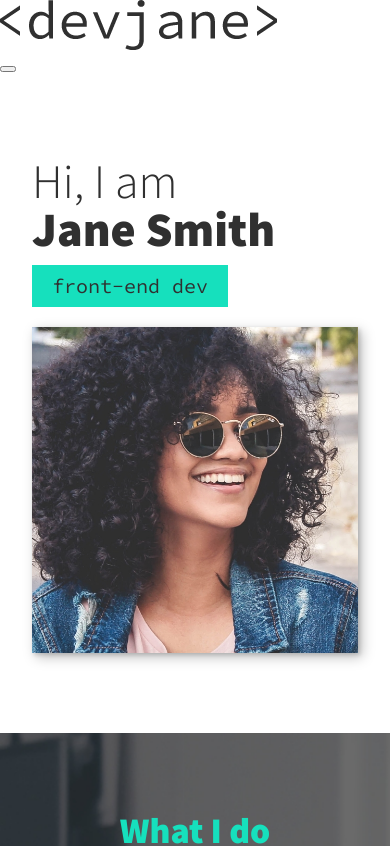
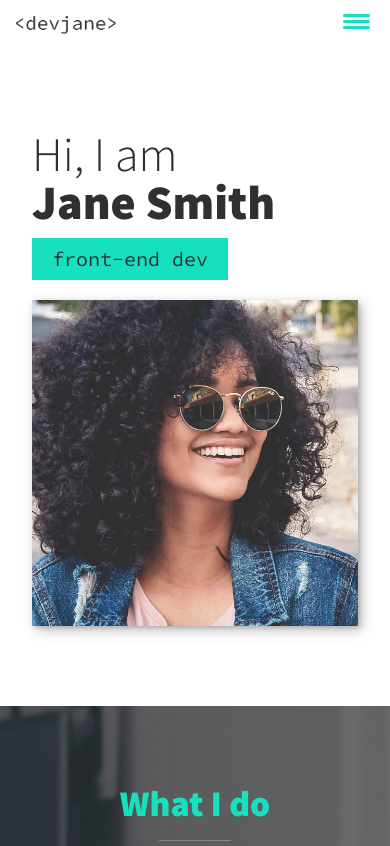
Before and after one commit to gio797/portfolio-2, a React (Vite) app: page / in a window 390 px wide. Shown: the top 846 px of the page. Built offline with nearby package versions, Linux system fonts and the light colour scheme.

Commit message:
add menu hamburger

```diff
--- a/src/components/Footer.jsx
+++ b/src/components/Footer.jsx
@@ -6,25 +6,25 @@ function Footer() {
       <a href="mailto:g.muchaidze@yahoo.com" className="footer__link">
         g.muchaidze@yahoo.com
       </a>
-      <ul class="social-list">
-        <li class="social-list__item">
-          <a class="social-list__link" href="https://codepen.io">
-            <i class="fab fa-codepen"></i>
+      <ul className="social-list">
+        <li className="social-list__item">
+          <a className="social-list__link" href="https://codepen.io">
+            <i className="fab fa-codepen"></i>
           </a>
         </li>
-        <li class="social-list__item">
-          <a class="social-list__link" href="http://dribbble.com">
-            <i class="fab fa-dribbble"></i>
+        <li className="social-list__item">
+          <a className="social-list__link" href="http://dribbble.com">
+            <i className="fab fa-dribbble"></i>
           </a>
         </li>
-        <li class="social-list__item">
-          <a class="social-list__link" href="https://twitter.com">
-            <i class="fab fa-twitter"></i>
+        <li className="social-list__item">
+          <a className="social-list__link" href="https://twitter.com">
+            <i className="fab fa-twitter"></i>
           </a>
         </li>
-        <li class="social-list__item">
-          <a class="social-list__link" href="https://github.com">
-            <i class="fab fa-github"></i>
+        <li className="social-list__item">
+          <a className="social-list__link" href="https://github.com">
+            <i className="fab fa-github"></i>
           </a>
         </li>
       </ul>
--- a/src/components/Header.jsx
+++ b/src/components/Header.jsx
@@ -1,34 +1,55 @@
-import React from "react";
+import React, { useState } from "react";
 import logo from "../images/devjane.png";
 
 function Header() {
+  const [showMenu, setShowMenu] = useState(false);
   return (
     <header>
       <div className="logo">
         <img src={logo} alt="" />
       </div>
-      <button className="nav-toggle" aria-label="toggle navigation">
-        <span className="hamburger"></span>
+      <button
+        className={showMenu ? "nav-toggle active" : "nav-toggle"}
+        aria-label="toggle navigation"
+        onClick={() => setShowMenu((prev) => !prev)}
+      >
+        <span className={showMenu ? "hamburger active" : "hamburger"}></span>
       </button>
-      <nav className="nav">
+      <nav className={showMenu ? "nav active" : "nav"}>
         <ul className="nav__list">
           <li className="nav__item">
-            <a href="#home" className="nav__link">
+            <a
+              href="#home"
+              className="nav__link"
+              onClick={() => setShowMenu(false)}
+            >
               Home
             </a>
           </li>
           <li className="nav__item">
-            <a href="#services" className="nav__link">
+            <a
+              href="#services"
+              className="nav__link"
+              onClick={() => setShowMenu(false)}
+            >
               My Services
             </a>
           </li>
           <li className="nav__item">
-            <a href="#about" className="nav__link">
+            <a
+              href="#about"
+              className="nav__link"
+              onClick={() => setShowMenu(false)}
+            >
               About me
             </a>
           </li>
           <li className="nav__item">
-            <a href="#work" className="nav__link">
+            <a
+              href="#work"
+              className="nav__link"
+              onClick={() => setShowMenu(false)}
+            >
               My Work
             </a>
           </li>
--- a/src/index.css
+++ b/src/index.css
@@ -36,6 +36,10 @@
 }
 
 /* General styles */
+
+html {
+  scroll-behavior: smooth;
+}
 
 body {
   background: var(--clr-light);
@@ -136,8 +140,111 @@ h3 {
 
 /* header */
 
-nav {
-  display: none;
+header {
+  display: flex;
+  justify-content: space-between;
+  padding: 1em;
+}
+
+.logo {
+  max-width: 100px;
+}
+
+.nav {
+  position: fixed;
+  background: var(--clr-dark);
+  color: var(--clr-light);
+  top: 0;
+  bottom: 0;
+  left: 0;
+  right: 0;
+  z-index: 100;
+
+  transform: translateX(100%);
+  transition: transform 250ms cubic-bezier(0.5, 0, 0.5, 1);
+}
+
+.active.nav {
+  transform: translateX(0%);
+}
+
+.active.nav-toggle {
+  position: fixed;
+}
+
+.active.hamburger {
+  transform: rotate(0.625turn);
+}
+
+.active.hamburger::before {
+  transform: rotate(90deg) translateX(-6px);
+}
+
+.active.hamburger::after {
+  opacity: 0;
+}
+
+.nav__list {
+  list-style: none;
+  display: flex;
+  height: 100%;
+  flex-direction: column;
+  justify-content: space-evenly;
+  align-items: center;
+  margin: 0;
+  padding: 0;
+}
+
+.nav__link {
+  color: inherit;
+  font-weight: var(--fw-bold);
+  font-size: var(--fs-h2);
+  text-decoration: none;
+}
+
+.nav__link:hover {
+  color: var(--clr-accent);
+}
+
+.nav-toggle {
+  padding: 0.5em;
+  background: transparent;
+  border: 0;
+  cursor: pointer;
+  position: absolute;
+  right: 1em;
+  top: 1em;
+  z-index: 1000;
+}
+
+.hamburger {
+  display: block;
+  position: relative;
+}
+
+.hamburger,
+.hamburger::before,
+.hamburger::after {
+  background: var(--clr-accent);
+  width: 2em;
+  height: 3px;
+  border-radius: 1em;
+  transition: transform 250ms ease-in-out;
+}
+
+.hamburger::before,
+.hamburger::after {
+  content: "";
+  position: absolute;
+  left: 0;
+  right: 0;
+}
+
+.hamburger::before {
+  top: 6px;
+}
+.hamburger::after {
+  bottom: 6px;
 }
 
 /*  Intro section  */
```
